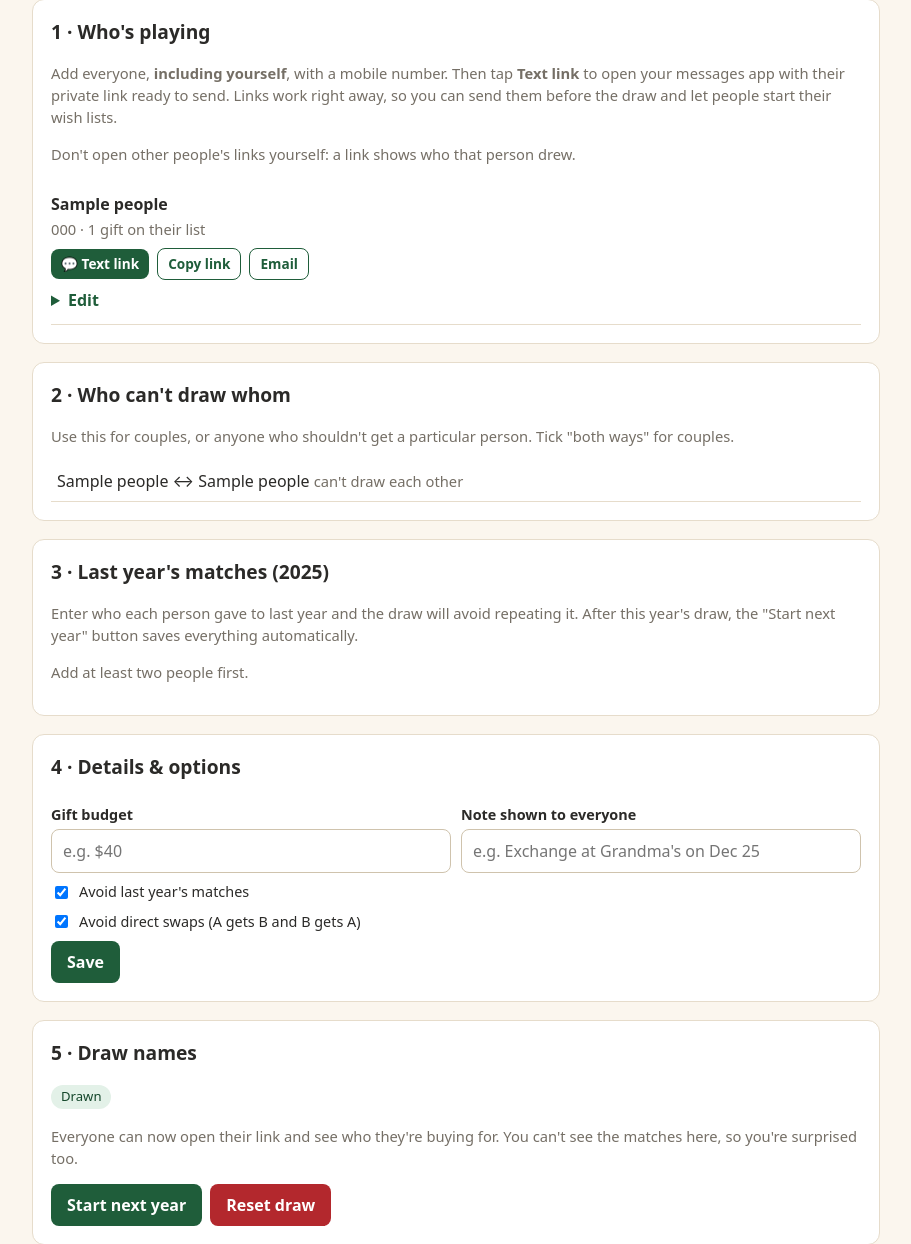
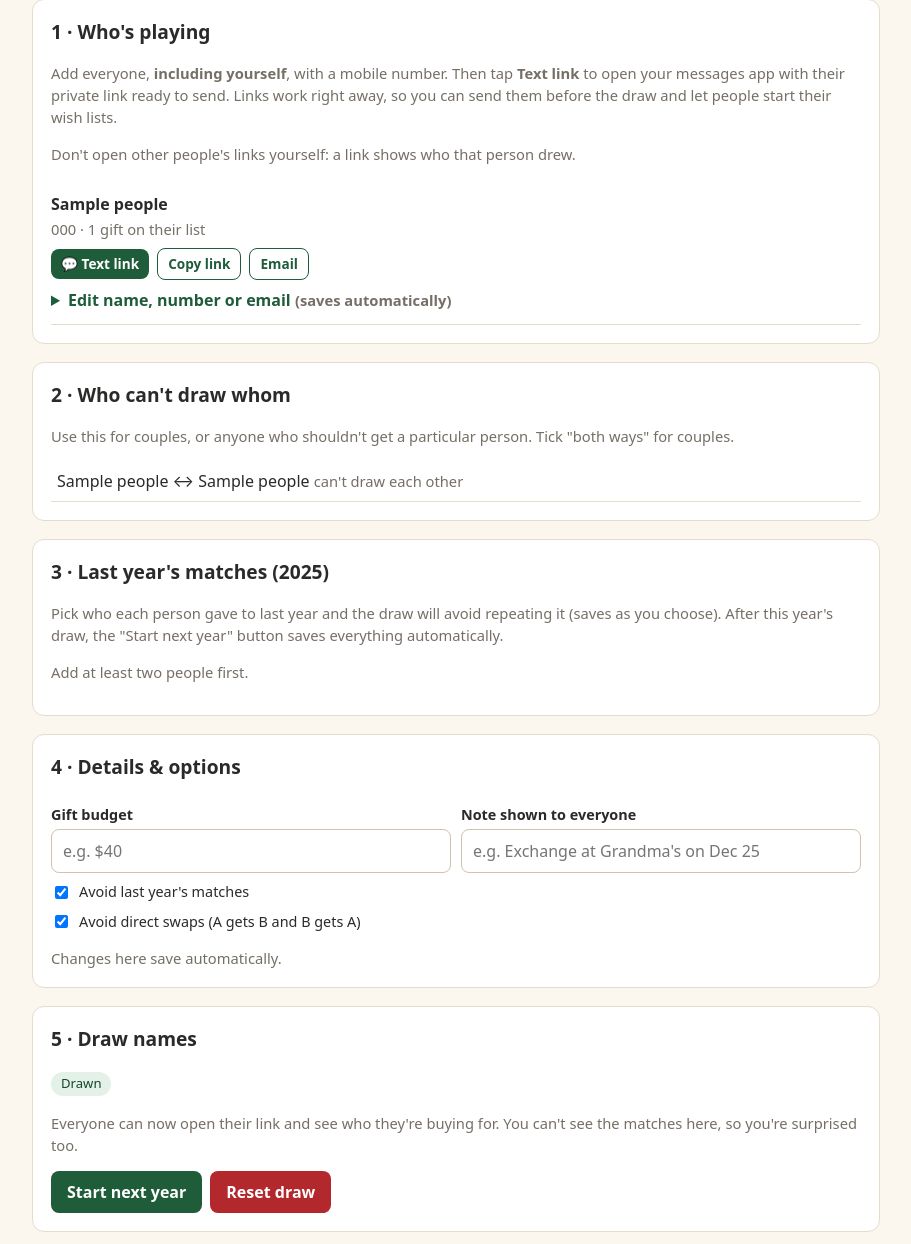
Before and after one commit to jhamil71/secret-santa, a Flask app: page /admin in a window 1280 px wide. Shown: the part 140-1384 px from the top of the page, without its empty margins (184-1095 px from the left). Run offline with Flask 3, Linux system fonts and the light colour scheme; the visitor is signed in with stand-in values (Sample User, id 1); data comes from the database, SQL or seed files in the repository; tables that the repository leaves empty hold one stand-in row (values such as "Sample post").

Commit message:
Organizer page: autosave and in-place updates, no Save buttons
- Settings, last-year matches and person edits save automatically with a Saved toast
- Add/delete/draw/reset update the page in place (no reload, scroll and open panels kept)
- Messages show as toasts; names update live in lists and dropdowns; rapid person entry
- Works without JavaScript (Save buttons appear); JSON reply tests and browser test added

Co-Authored-By: Claude Sonnet 5.5 <noreply@anthropic.com>
Claude-Session: https://claude.ai/code/session_018wR3byGBk5muSHGRwTh6ec

```diff
--- a/app.py
+++ b/app.py
@@ -236,6 +236,20 @@ def inject_globals():
     return {"csrf": session["csrf"]}
 
 
+def wants_json():
+    return request.headers.get("X-Requested-With") == "fetch" and "application/json" in request.headers.get("Accept", "")
+
+
+def autosave_reply(ok, message, **extra):
+    """Autosaving fields get a small JSON answer; plain form posts (no JavaScript) get a flash + redirect."""
+    if wants_json():
+        payload = {"ok": ok, **extra}
+        payload["message" if ok else "error"] = message
+        return jsonify(payload), (200 if ok else 400)
+    flash(message, "ok" if ok else "error")
+    return redirect(url_for("admin"))
+
+
 def admin_required(fn):
     @wraps(fn)
     def wrapper(*a, **kw):
@@ -361,15 +375,15 @@ def edit_person(pid):
     name = clean_text(request.form.get("name"), 60)
     raw_phone = request.form.get("phone", "")
     phone = clean_phone(raw_phone)
-    if not name or (raw_phone.strip() and not phone):
-        flash("Needs a name, and a phone number made of digits (add +1 or similar if needed).", "error")
-        return redirect(url_for("admin"))
+    if not name:
+        return autosave_reply(False, "Every person needs a name.")
+    if raw_phone.strip() and not phone:
+        return autosave_reply(False, "That phone number doesn't look right. Use digits, adding +1 or similar if needed.")
     d = db()
     d.execute("UPDATE people SET name=?, phone=?, email=? WHERE id=?",
               (name, phone, clean_text(request.form.get("email"), 120) or None, pid))
     d.commit()
-    flash(f"Saved {name}.", "ok")
-    return redirect(url_for("admin"))
+    return autosave_reply(True, f"Saved {name}.", name=name, phone=phone)
 
 
 @app.post("/admin/settings")
@@ -380,8 +394,7 @@ def save_settings():
     set_setting("avoid_swaps", "1" if request.form.get("avoid_swaps") else "0")
     set_setting("avoid_last", "1" if request.form.get("avoid_last") else "0")
     db().commit()
-    flash("Settings saved.", "ok")
-    return redirect(url_for("admin"))
+    return autosave_reply(True, "Settings saved.")
 
 
 @app.post("/admin/exclusions")
@@ -438,8 +451,7 @@ def save_history():
             d.execute("INSERT INTO history(year, giver_id, receiver_id) VALUES (?, ?, ?)",
                       (last_year, gid, int(raw)))
     d.commit()
-    flash(f"Saved last year's ({last_year}) matches.", "ok")
-    return redirect(url_for("admin"))
+    return autosave_reply(True, f"Saved last year's ({last_year}) matches.")
 
 
 @app.post("/admin/draw")
--- a/templates/admin.html
+++ b/templates/admin.html
@@ -19,7 +19,7 @@
   {% for p in people %}
   <div class="prow">
     <div class="pname">
-      <strong>{{ p.name }}</strong>
+      <strong data-pname="{{ p.id }}">{{ p.name }}</strong>
       <span class="muted">{{ p.phone or 'no number yet' }} · {{ p.n_items }} gift{{ '' if p.n_items == 1 else 's' }} on their list</span>
     </div>
     <div class="actions">
@@ -31,16 +31,16 @@
         <a class="btn ghost small" href="mailto:{{ p.email }}?subject={{ 'Our family Secret Santa'|urlencode }}&amp;body={{ sms_text(p.name, p.token)|urlencode }}">Email</a>
       {% endif %}
     </div>
-    <details class="pedit">
-      <summary>Edit</summary>
-      <form method="post" action="{{ url_for('edit_person', pid=p.id) }}">
+    <details class="pedit" id="pedit-{{ p.id }}">
+      <summary>Edit name, number or email <span class="muted">(saves automatically)</span></summary>
+      <form method="post" action="{{ url_for('edit_person', pid=p.id) }}" data-autosave>
         <input type="hidden" name="csrf" value="{{ csrf }}">
         <div class="row">
           <div><label>Name</label><input type="text" name="name" value="{{ p.name }}" required maxlength="60"></div>
           <div><label>Mobile number</label><input type="tel" name="phone" value="{{ p.phone or '' }}" maxlength="25" inputmode="tel"></div>
           <div><label>Email (optional)</label><input type="email" name="email" value="{{ p.email or '' }}" maxlength="120"></div>
         </div>
-        <p><button class="btn small" type="submit">Save</button></p>
+        <noscript><p><button class="btn small" type="submit">Save</button></p></noscript>
       </form>
       {% if not drawn %}
       <form method="post" action="{{ url_for('delete_person', pid=p.id) }}" onsubmit="return confirm('Remove {{ p.name|e }}?')">
@@ -58,10 +58,10 @@
 
   {% if not drawn %}
   <h2 style="margin-top:20px">Add a person</h2>
-  <form method="post" action="{{ url_for('add_person') }}">
+  <form method="post" action="{{ url_for('add_person') }}" data-refocus="#new-name">
     <input type="hidden" name="csrf" value="{{ csrf }}">
     <div class="row">
-      <div><label>Name</label><input type="text" name="name" required maxlength="60"></div>
+      <div><label>Name</label><input id="new-name" type="text" name="name" required maxlength="60" autocomplete="off"></div>
       <div><label>Mobile number</label><input type="tel" name="phone" maxlength="25" inputmode="tel" placeholder="e.g. 555 123 4567"></div>
     </div>
     <label>Email (optional)</label>
@@ -79,8 +79,8 @@
   <table>
     {% for r in rules %}
     <tr>
-      <td>{{ names[r.a] }} {{ '↔' if r.both else '→' }} {{ names[r.b] }}
-        <span class="muted">{{ "can't draw each other" if r.both else "can't draw " ~ names[r.b] }}</span></td>
+      <td><span data-pname="{{ r.a }}">{{ names[r.a] }}</span> {{ '↔' if r.both else '→' }} <span data-pname="{{ r.b }}">{{ names[r.b] }}</span>
+        <span class="muted">{{ "can't draw each other" if r.both else "can't draw that person" }}</span></td>
       <td style="width:1%">
         {% if not drawn %}
         <form method="post" action="{{ url_for('delete_exclusion') }}">
@@ -100,9 +100,9 @@
     <input type="hidden" name="csrf" value="{{ csrf }}">
     <div class="row">
       <div><label>Person</label>
-        <select name="a" required>{% for p in people %}<option value="{{ p.id }}">{{ p.name }}</option>{% endfor %}</select></div>
+        <select name="a" required>{% for p in people %}<option value="{{ p.id }}" data-pid="{{ p.id }}">{{ p.name }}</option>{% endfor %}</select></div>
       <div><label>Can't draw</label>
-        <select name="b" required>{% for p in people %}<option value="{{ p.id }}" {% if loop.index == 2 %}selected{% endif %}>{{ p.name }}</option>{% endfor %}</select></div>
+        <select name="b" required>{% for p in people %}<option value="{{ p.id }}" data-pid="{{ p.id }}" {% if loop.index == 2 %}selected{% endif %}>{{ p.name }}</option>{% endfor %}</select></div>
     </div>
     <label class="check"><input type="checkbox" name="both" value="1" checked> Both ways (couples)</label>
     <button class="btn" type="submit">Add rule</button>
@@ -113,24 +113,24 @@
 {# ---------- 3. Last year ---------- #}
 <div class="card">
   <h2>3 · Last year's matches ({{ year - 1 }})</h2>
-  <p class="muted">Enter who each person gave to last year and the draw will avoid repeating it. After this year's draw, the "Start next year" button saves everything automatically.</p>
+  <p class="muted">Pick who each person gave to last year and the draw will avoid repeating it (saves as you choose). After this year's draw, the "Start next year" button saves everything automatically.</p>
   {% if people|length >= 2 and not drawn %}
-  <form method="post" action="{{ url_for('save_history') }}">
+  <form method="post" action="{{ url_for('save_history') }}" data-autosave>
     <input type="hidden" name="csrf" value="{{ csrf }}">
     <table>
       {% for p in people %}
       <tr>
-        <td>{{ p.name }} gave to</td>
+        <td><span data-pname="{{ p.id }}">{{ p.name }}</span> gave to</td>
         <td><select name="last_{{ p.id }}">
           <option value="">— not set —</option>
           {% for q in people if q.id != p.id %}
-            <option value="{{ q.id }}" {% if last.get(p.id) == q.id %}selected{% endif %}>{{ q.name }}</option>
+            <option value="{{ q.id }}" data-pid="{{ q.id }}" {% if last.get(p.id) == q.id %}selected{% endif %}>{{ q.name }}</option>
           {% endfor %}
         </select></td>
       </tr>
       {% endfor %}
     </table>
-    <p><button class="btn" type="submit">Save last year's matches</button></p>
+    <noscript><p><button class="btn" type="submit">Save last year's matches</button></p></noscript>
   </form>
   {% elif last %}
   <p class="muted">{{ last|length }} match{{ '' if last|length == 1 else 'es' }} from {{ year - 1 }} on file.</p>
@@ -142,7 +142,7 @@
 {# ---------- 4. Settings ---------- #}
 <div class="card">
   <h2>4 · Details &amp; options</h2>
-  <form method="post" action="{{ url_for('save_settings') }}">
+  <form method="post" action="{{ url_for('save_settings') }}" data-autosave>
     <input type="hidden" name="csrf" value="{{ csrf }}">
     <div class="row">
       <div><label>Gift budget</label><input type="text" name="budget" value="{{ settings.budget }}" placeholder="e.g. $40" maxlength="40"></div>
@@ -150,7 +150,8 @@
     </div>
     <label class="check"><input type="checkbox" name="avoid_last" value="1" {% if settings.avoid_last == '1' %}checked{% endif %}> Avoid last year's matches</label>
     <label class="check"><input type="checkbox" name="avoid_swaps" value="1" {% if settings.avoid_swaps == '1' %}checked{% endif %}> Avoid direct swaps (A gets B and B gets A)</label>
-    <button class="btn" type="submit">Save</button>
+    <noscript><button class="btn" type="submit">Save</button></noscript>
+    <p class="muted" style="margin-bottom:0">Changes here save automatically.</p>
   </form>
 </div>
 
@@ -178,3 +179,87 @@
   {% endif %}
 </div>
 {% endblock %}
+
+{% block scripts %}
+<script>
+(function(){
+  var main = document.querySelector('main'), toast = document.getElementById('toast'), tt;
+
+  function say(msg, bad){
+    toast.textContent = msg;
+    toast.className = 'toast show' + (bad ? ' bad' : '');
+    clearTimeout(tt);
+    tt = setTimeout(function(){ toast.className = 'toast'; }, bad ? 4500 : Math.min(1500 + msg.length * 30, 6000));
+  }
+  // Server messages (flashes) become toasts instead of banners that push the page around.
+  function flashesToToasts(){
+    var f = main.querySelectorAll('.flash'), last = null;
+    for (var i = 0; i < f.length; i++){ last = f[i]; }
+    if (last){ say(last.textContent.trim(), last.classList.contains('error')); }
+    for (i = 0; i < f.length; i++){ f[i].remove(); }
+  }
+  flashesToToasts();
+
+  // Replace the page content in place, keeping scroll position and any open "Edit" panels.
+  function swap(html, refocus){
+    var doc = new DOMParser().parseFromString(html, 'text/html'), nm = doc.querySelector('main');
+    if (!nm){ location.reload(); return; }
+    var open = [].map.call(main.querySelectorAll('details[open][id]'), function(d){ return d.id; });
+    main.innerHTML = nm.innerHTML;
+    open.forEach(function(id){ var d = document.getElementById(id); if (d) d.open = true; });
+    flashesToToasts();
+    if (refocus){ var el = main.querySelector(refocus); if (el) el.focus(); }
+  }
+
+  function rename(pid, name){
+    if (!pid) return;
+    [].forEach.call(document.querySelectorAll('[data-pname="' + pid + '"]'), function(n){ n.textContent = name; });
+    [].forEach.call(document.querySelectorAll('option[data-pid="' + pid + '"]'), function(o){ o.textContent = name; });
+  }
+
+  function saveNow(f){
+    fetch(f.action, {
+      method: 'POST', body: new FormData(f), credentials: 'same-origin',
+      headers: {'X-Requested-With': 'fetch', 'Accept': 'application/json'}
+    }).then(function(r){
+      if (r.status === 400 && (r.headers.get('Content-Type') || '').indexOf('json') < 0){
+        say('Your session expired. Refresh the page.', true); return;
+      }
+      return r.json().then(function(d){
+        say(d.ok ? 'Saved ✓' : (d.error || 'Could not save.'), !d.ok);
+        if (d.ok && d.name){ rename(f.getAttribute('data-pid') || (f.action.match(/people\/(\d+)\//) || [])[1], d.name); }
+      });
+    }).catch(function(){ say('Could not save. Check your connection.', true); });
+  }
+
+  var timers = new WeakMap();
+  function queue(f, delay){ clearTimeout(timers.get(f)); timers.set(f, setTimeout(function(){ saveNow(f); }, delay)); }
+  function autosaveForm(el){ var f = el.form; return f && f.hasAttribute('data-autosave') ? f : null; }
+
+  document.addEventListener('input', function(e){            // typing: save shortly after you pause
+    var f = autosaveForm(e.target);
+    if (f && /^(text|tel|email|url)$/.test(e.target.type)) queue(f, 700);
+  });
+  document.addEventListener('change', function(e){           // picking / ticking / leaving a field: save now
+    var f = autosaveForm(e.target);
+    if (f) queue(f, 0);
+  });
+
+  // Every other organizer button (add, delete, draw, reset...) updates the page in place.
+  document.addEventListener('submit', function(e){
+    var f = e.target;
+    if (e.defaultPrevented || !f.closest || !f.closest('main')) return;   // e.g. confirm() was cancelled
+    e.preventDefault();
+    if (f.hasAttribute('data-autosave')){ clearTimeout(timers.get(f)); saveNow(f); return; }
+    fetch(f.action, {method: 'POST', body: new FormData(f), credentials: 'same-origin',
+                     headers: {'X-Requested-With': 'fetch'}})
+      .then(function(r){
+        if (r.redirected && /\/admin\/login/.test(r.url)){ location.href = r.url; return; }
+        if (r.status === 400){ say('Your session expired. Refresh the page.', true); return; }
+        return r.text().then(function(t){ swap(t, f.getAttribute('data-refocus')); });
+      })
+      .catch(function(){ say('Connection problem. Try again.', true); });
+  });
+})();
+</script>
+{% endblock %}
--- a/templates/base.html
+++ b/templates/base.html
@@ -47,6 +47,8 @@
   .plist>summary{font-weight:700;color:var(--ink)}
   .plist[open]>summary{margin-bottom:6px}
   .linkbox{display:flex;gap:6px;align-items:center} .linkbox input{font-size:.8rem}
+  .toast{position:fixed;left:50%;bottom:22px;transform:translate(-50%,20px);background:#1f5d3a;color:#fff;padding:10px 18px;border-radius:99px;font-weight:600;box-shadow:0 4px 14px rgba(0,0,0,.25);opacity:0;pointer-events:none;transition:opacity .2s,transform .2s;z-index:50;max-width:92vw;text-align:center}
+  .toast.show{opacity:1;transform:translate(-50%,0)} .toast.bad{background:#b3282d}
   @media(max-width:520px){.thumb{flex-basis:72px;width:72px;height:72px}}
 </style>
 {% block head %}{% endblock %}
@@ -64,6 +66,7 @@
   {% endwith %}
   {% block content %}{% endblock %}
 </main>
+<div id="toast" class="toast" role="status" aria-live="polite"></div>
 <script>
   document.addEventListener('click', function(e){
     var b = e.target.closest('[data-copy]'); if(!b) return;
@@ -74,5 +77,6 @@
     var o=b.textContent; b.textContent='Copied!'; setTimeout(function(){b.textContent=o},1400);
   });
 </script>
+{% block scripts %}{% endblock %}
 </body>
 </html>
```
Also changed, not shown: tests/e2e_browser.py (added, +104 -0 lines), tests/test_all.py (+35 -0 lines), README.md.
